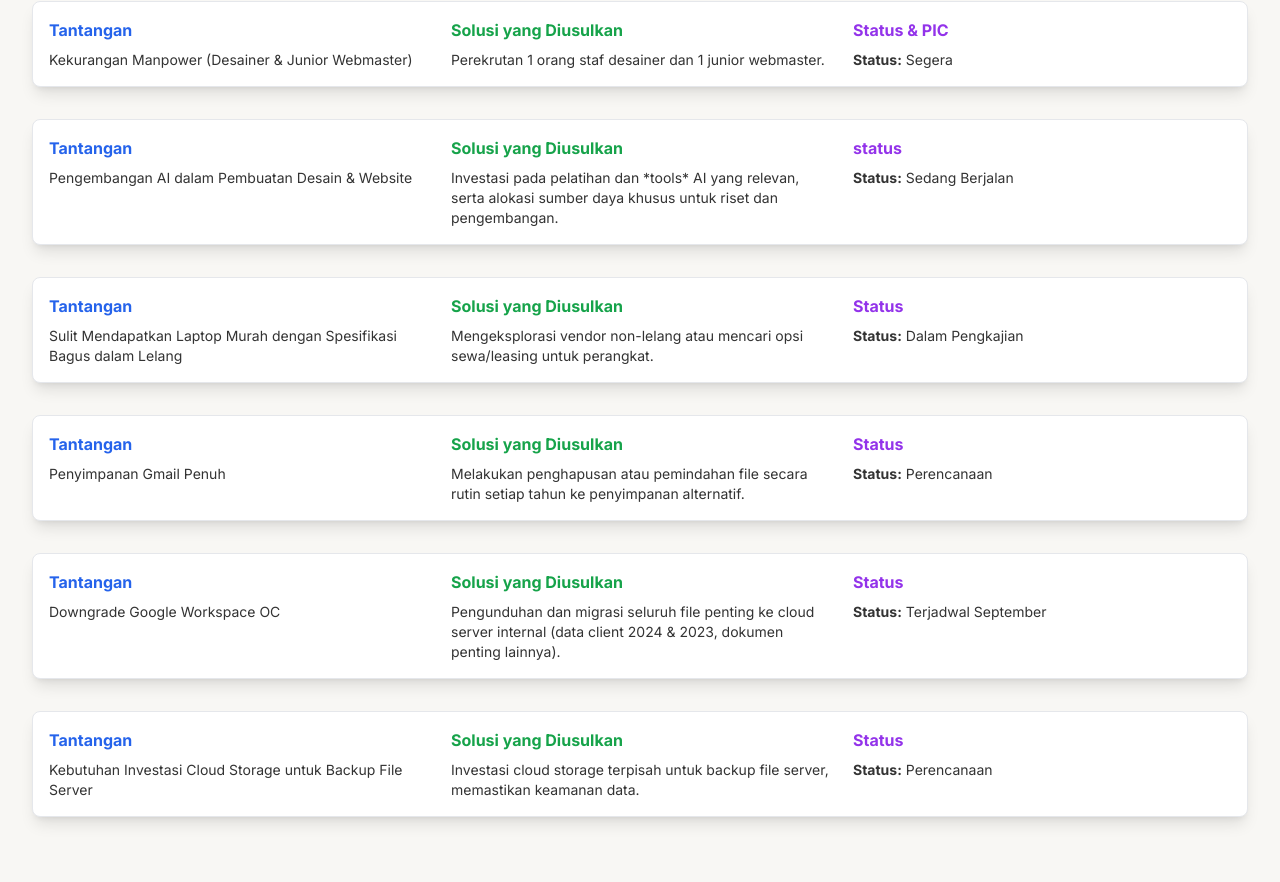
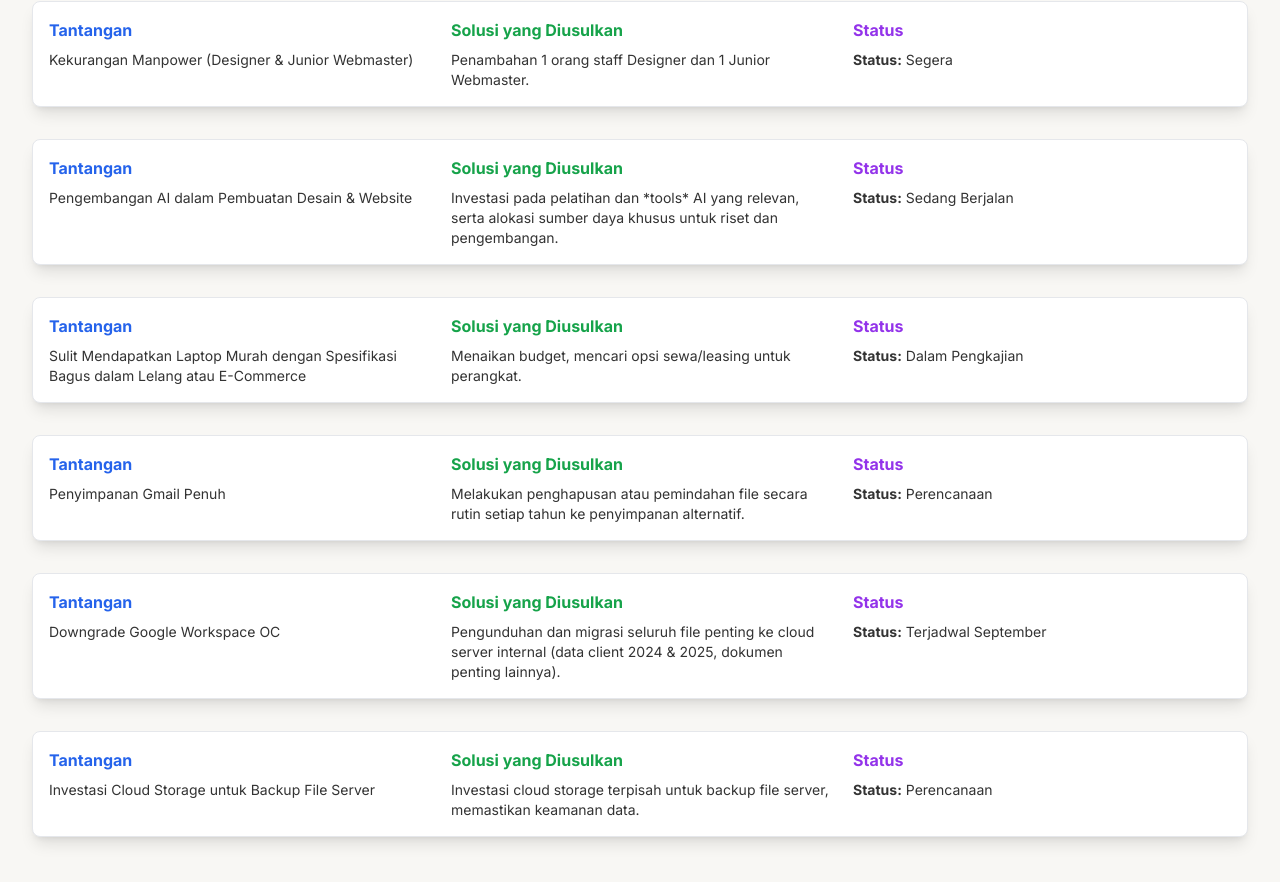
Before and after one commit to sumaantara/Report-Semester, a plain HTML site: page index.html in a window 1280 px wide. Shown: the part 2911-3793 px from the top of the page. Drawn offline with nearby package versions, Linux system fonts and the light colour scheme.

Commit message:
Update index.html

```diff
--- a/index.html
+++ b/index.html
@@ -283,14 +283,14 @@
                 <div class="grid grid-cols-1 md:grid-cols-3 gap-6 p-4 bg-white rounded-lg shadow-lg border border-gray-200 items-start hover:bg-gray-50 transition-colors duration-300">
                     <div>
                         <h4 class="font-bold text-blue-600">Tantangan</h4>
-                        <p class="mt-2 text-sm">Kekurangan Manpower (Desainer & Junior Webmaster)</p>
+                        <p class="mt-2 text-sm">Kekurangan Manpower (Designer & Junior Webmaster)</p>
                     </div>
                     <div>
                         <h4 class="font-bold text-green-600">Solusi yang Diusulkan</h4>
-                        <p class="mt-2 text-sm">Perekrutan 1 orang staf desainer dan 1 junior webmaster.</p>
+                        <p class="mt-2 text-sm">Penambahan 1 orang staff Designer dan 1 Junior Webmaster.</p>
                     </div>
                     <div>
-                        <h4 class="font-bold text-purple-600">Status & PIC</h4>
+                        <h4 class="font-bold text-purple-600">Status</h4>
                         <p class="mt-2 text-sm"><strong>Status:</strong> Segera</p>
                     </div>
                 </div>
@@ -304,18 +304,18 @@
                         <p class="mt-2 text-sm">Investasi pada pelatihan dan *tools* AI yang relevan, serta alokasi sumber daya khusus untuk riset dan pengembangan.</p>
                     </div>
                     <div>
-                        <h4 class="font-bold text-purple-600">status</h4>
+                        <h4 class="font-bold text-purple-600">Status</h4>
                         <p class="mt-2 text-sm"><strong>Status:</strong> Sedang Berjalan</p>
                     </div>
                 </div>
                  <div class="grid grid-cols-1 md:grid-cols-3 gap-6 p-4 bg-white rounded-lg shadow-lg border border-gray-200 items-start hover:bg-gray-50 transition-colors duration-300">
                     <div>
                         <h4 class="font-bold text-blue-600">Tantangan</h4>
-                        <p class="mt-2 text-sm">Sulit Mendapatkan Laptop Murah dengan Spesifikasi Bagus dalam Lelang</p>
+                        <p class="mt-2 text-sm">Sulit Mendapatkan Laptop Murah dengan Spesifikasi Bagus dalam Lelang atau E-Commerce </p>
                     </div>
                     <div>
                         <h4 class="font-bold text-green-600">Solusi yang Diusulkan</h4>
-                        <p class="mt-2 text-sm">Mengeksplorasi vendor non-lelang atau mencari opsi sewa/leasing untuk perangkat.</p>
+                        <p class="mt-2 text-sm">Menaikan budget, mencari opsi sewa/leasing untuk perangkat.</p>
                     </div>
                     <div>
                         <h4 class="font-bold text-purple-600">Status </h4>
@@ -343,7 +343,7 @@
                     </div>
                     <div>
                         <h4 class="font-bold text-green-600">Solusi yang Diusulkan</h4>
-                        <p class="mt-2 text-sm">Pengunduhan dan migrasi seluruh file penting ke cloud server internal (data client 2024 & 2023, dokumen penting lainnya).</p>
+                        <p class="mt-2 text-sm">Pengunduhan dan migrasi seluruh file penting ke cloud server internal (data client 2024 & 2025, dokumen penting lainnya).</p>
                     </div>
                     <div>
                         <h4 class="font-bold text-purple-600">Status</h4>
@@ -353,7 +353,7 @@
                 <div class="grid grid-cols-1 md:grid-cols-3 gap-6 p-4 bg-white rounded-lg shadow-lg border border-gray-200 items-start hover:bg-gray-50 transition-colors duration-300">
                     <div>
                         <h4 class="font-bold text-blue-600">Tantangan</h4>
-                        <p class="mt-2 text-sm">Kebutuhan Investasi Cloud Storage untuk Backup File Server</p>
+                        <p class="mt-2 text-sm">Investasi Cloud Storage untuk Backup File Server</p>
                     </div>
                     <div>
                         <h4 class="font-bold text-green-600">Solusi yang Diusulkan</h4>
```
